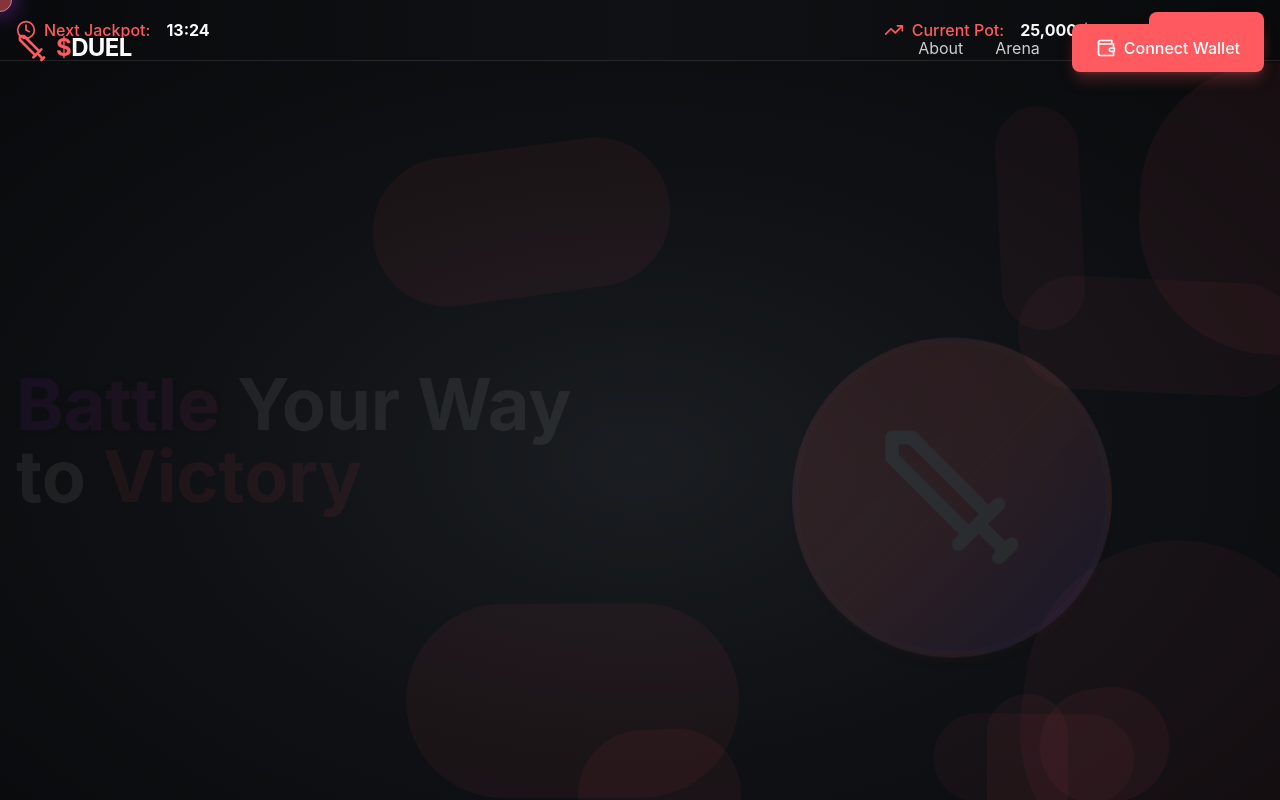
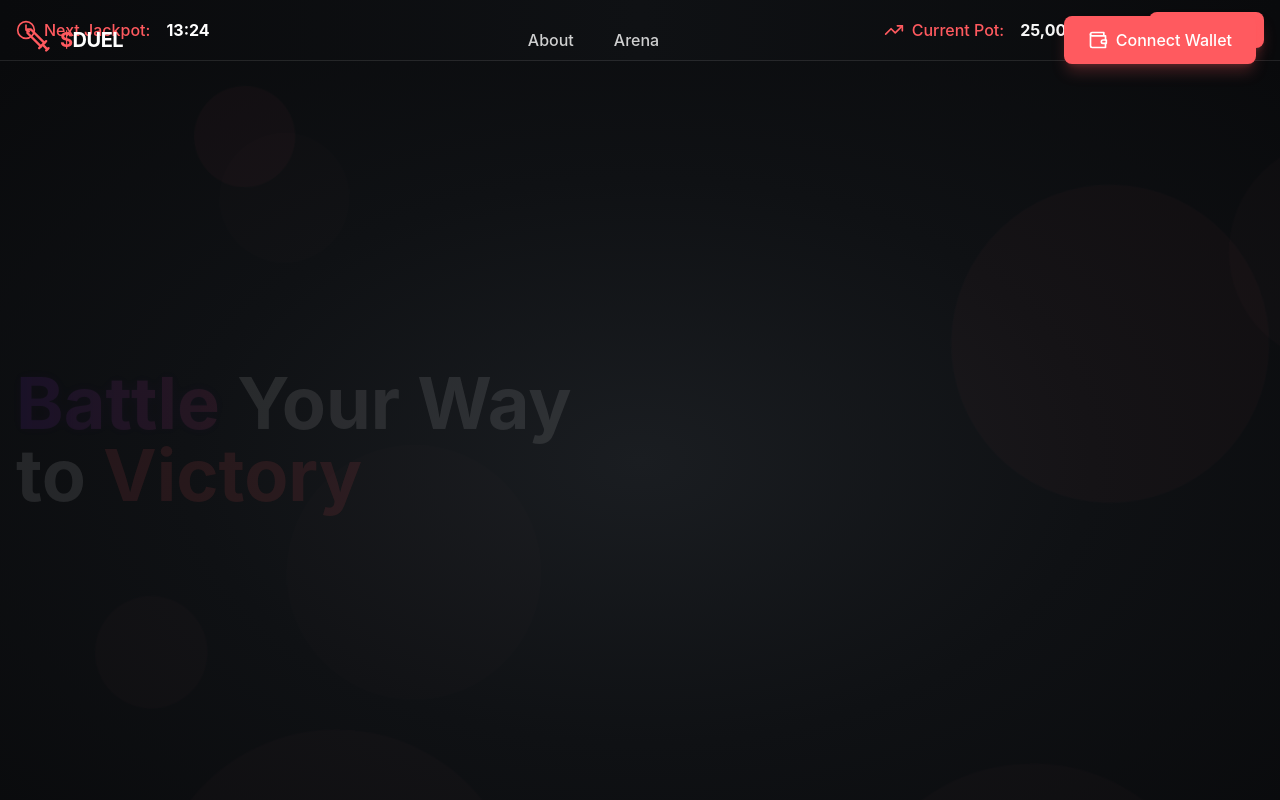
Before and after one commit to zuskalmao/duel, a React (Vite) app: page / in a window 1280 px wide. Shown: the top 800 px of the page. Built offline with nearby package versions, Linux system fonts and the light colour scheme.

Commit message:
Initial commit

```diff
--- a/src/components/Header.tsx
+++ b/src/components/Header.tsx
@@ -24,40 +24,47 @@ const Header: React.FC = () => {
 
   return (
     <header className={`fixed top-0 left-0 w-full z-50 transition-all duration-300 ${
-      isScrolled ? 'py-3 bg-background/90 backdrop-blur-md shadow-lg' : 'py-6 bg-transparent'
+      isScrolled ? 'py-3 bg-background/90 backdrop-blur-md shadow-lg' : 'py-4 bg-transparent'
     }`}>
-      <div className="container mx-auto px-4 flex justify-between items-center">
+      <div className="max-w-7xl mx-auto px-4 sm:px-6 flex items-center justify-between">
+        {/* Logo - Left Side */}
         <div
           className="flex items-center cursor-pointer"
           onClick={() => navigate('/')}
         >
-          <Sword className="w-8 h-8 text-primary mr-2" />
-          <span className="text-2xl font-bold tracking-tight">
+          <Sword className="w-7 h-7 text-primary mr-2" />
+          <span className="text-xl font-bold tracking-tight">
             <span className="text-primary">$</span>DUEL
           </span>
         </div>
 
-        {/* Desktop Navigation */}
-        <nav className="hidden md:flex items-center gap-8">
+        {/* Navigation Links - Center */}
+        <nav className="hidden md:flex items-center justify-center flex-1 mx-4">
+          <div className="flex items-center space-x-10">
             <a
               href="/#about"
-            className="text-white/80 hover:text-primary transition-colors"
+              className="text-white/80 hover:text-primary transition-colors text-base font-medium"
             >
               About
             </a>
             <div
-            className={`cursor-pointer text-white/80 hover:text-primary transition-colors ${
+              className={`cursor-pointer text-white/80 hover:text-primary transition-colors text-base font-medium ${
                 location.pathname === '/gambling' ? 'text-primary' : ''
               }`}
               onClick={() => navigate('/gambling')}
             >
               Arena
             </div>
-          <button className="btn-primary">
+          </div>
+        </nav>
+
+        {/* Connect Wallet - Right Side */}
+        <div className="hidden md:block">
+          <button className="btn-primary whitespace-nowrap">
             <Wallet className="w-5 h-5 mr-2" />
             Connect Wallet
           </button>
-        </nav>
+        </div>
 
         {/* Mobile Menu Button */}
         <button
--- a/src/components/HeroSection.tsx
+++ b/src/components/HeroSection.tsx
@@ -9,6 +9,7 @@ const HeroSection: React.FC = () => {
   const titleRef = useRef<HTMLHeadingElement>(null);
   const subtitleRef = useRef<HTMLParagraphElement>(null);
   const battleRef = useRef<HTMLSpanElement>(null);
+  const backgroundBubblesRef = useRef<HTMLDivElement>(null);
 
   useEffect(() => {
     if (heroRef.current && titleRef.current && subtitleRef.current) {
@@ -17,29 +18,29 @@ const HeroSection: React.FC = () => {
       tl.from(titleRef.current, {
         y: 50,
         opacity: 0,
-        duration: 0.8, // Slightly faster animation
+        duration: 0.6,
         ease: "power3.out"
       })
       .from(subtitleRef.current, {
         y: 30,
         opacity: 0,
-        duration: 0.6, // Much faster fade-in
+        duration: 0.4,
         ease: "power3.out"
-      }, "-=0.3") // Start sooner
+      }, "-=0.3")
       .from(".hero-buttons button", {
         y: 20,
         opacity: 0,
-        stagger: 0.15, // Faster stagger
-        duration: 0.5, // Faster animation
+        stagger: 0.15,
+        duration: 0.4,
         ease: "power3.out"
-      }, "-=0.3") // Start sooner
+      }, "-=0.3")
       .from(".hero-coin", {
         scale: 0.5,
         opacity: 0,
         rotation: "-45deg",
         duration: 1.2,
         ease: "elastic.out(1, 0.4)"
-      }, "-=0.6"); // Start sooner
+      }, "-=0.6");
 
       // Animate the "Battle" text glow effect
       if (battleRef.current) {
@@ -54,7 +55,7 @@ const HeroSection: React.FC = () => {
     }
   }, []);
 
-  // Parallax effect
+  // Parallax effect ONLY for the hero coin
   useEffect(() => {
     const handleMouseMove = (e: MouseEvent) => {
       const { clientX, clientY } = e;
@@ -73,19 +74,57 @@ const HeroSection: React.FC = () => {
     return () => window.removeEventListener('mousemove', handleMouseMove);
   }, []);
 
-  // Background bubble animation (independent of cursor)
+  // Independent background bubble animation
   useEffect(() => {
-    // Animate background bubbles
-    gsap.to(".bg-bubble", {
-      x: "random(-20, 20)",
-      y: "random(-20, 20)",
-      rotation: "random(-15, 15)",
-      duration: "random(8, 15)",
+    if (backgroundBubblesRef.current) {
+      // Create fixed background bubbles with predefined positions
+      const bubbles = [];
+      const bubbleCount = 10;
+
+      for (let i = 0; i < bubbleCount; i++) {
+        const bubble = document.createElement('div');
+        bubble.className = 'absolute rounded-full bg-primary/5';
+
+        // Set fixed initial positions that won't change
+        const size = Math.random() * 20 + 5;
+        const top = Math.random() * 100;
+        const left = Math.random() * 100;
+        const opacity = Math.random() * 0.5;
+
+        bubble.style.width = `${size}rem`;
+        bubble.style.height = `${size}rem`;
+        bubble.style.top = `${top}%`;
+        bubble.style.left = `${left}%`;
+        bubble.style.opacity = opacity.toString();
+
+        backgroundBubblesRef.current.appendChild(bubble);
+        bubbles.push(bubble);
+      }
+
+      // Animate each bubble independently
+      bubbles.forEach((bubble, index) => {
+        // Create a unique animation for each bubble
+        gsap.to(bubble, {
+          x: gsap.utils.random(-30, 30),
+          y: gsap.utils.random(-30, 30),
+          rotation: gsap.utils.random(-15, 15),
+          duration: gsap.utils.random(8, 15),
           ease: "sine.inOut",
           repeat: -1,
           yoyo: true,
-      stagger: 0.2
+          delay: index * 0.2
         });
+      });
+
+      return () => {
+        // Clean up bubbles on unmount
+        bubbles.forEach(bubble => {
+          if (backgroundBubblesRef.current?.contains(bubble)) {
+            backgroundBubblesRef.current.removeChild(bubble);
+          }
+        });
+      };
+    }
   }, []);
 
   return (
@@ -96,23 +135,11 @@ const HeroSection: React.FC = () => {
       {/* Gradient background */}
       <div className="absolute inset-0 bg-gradient-radial from-background-light via-background to-background-dark"></div>
 
-      {/* Animated background elements */}
-      <div className="absolute inset-0 overflow-hidden">
-        {[...Array(10)].map((_, i) => (
+      {/* Animated background elements with ref for direct DOM manipulation */}
       <div
-            key={i}
-            className="absolute rounded-full bg-primary/5 animate-pulse-slow bg-bubble"
-            style={{
-              width: `${Math.random() * 20 + 5}rem`,
-              height: `${Math.random() * 20 + 5}rem`,
-              top: `${Math.random() * 100}%`,
-              left: `${Math.random() * 100}%`,
-              animationDelay: `${Math.random() * 5}s`,
-              opacity: Math.random() * 0.5
-            }}
+        ref={backgroundBubblesRef}
+        className="absolute inset-0 overflow-hidden"
       ></div>
-        ))}
-      </div>
 
       <div className="container mx-auto px-4 z-10 flex flex-col lg:flex-row items-center">
         <div className="lg:w-1/2 text-center lg:text-left">
--- a/src/index.css
+++ b/src/index.css
@@ -51,6 +51,7 @@ body {
   -webkit-text-fill-color: transparent;
   background-clip: text;
   color: transparent;
+  filter: drop-shadow(0 0 8px rgba(138, 43, 226, 0.5));
 }
 
 .battle-text {
@@ -140,6 +141,17 @@ body {
   cursor: none !important;
 }
 
+/* For mobile/touch devices, restore cursor */
+@media (hover: none) {
+  * {
+    cursor: auto !important;
+  }
+
+  .cursor-dot, .cursor-trail {
+    display: none !important;
+  }
+}
+
 /* Make sure links and buttons still visually indicate they're clickable */
 a:hover, button:hover, [role="button"]:hover, .cursor-pointer:hover {
   @apply transition-colors;
```
Lines whose indentation alone changed are shown as unchanged.
